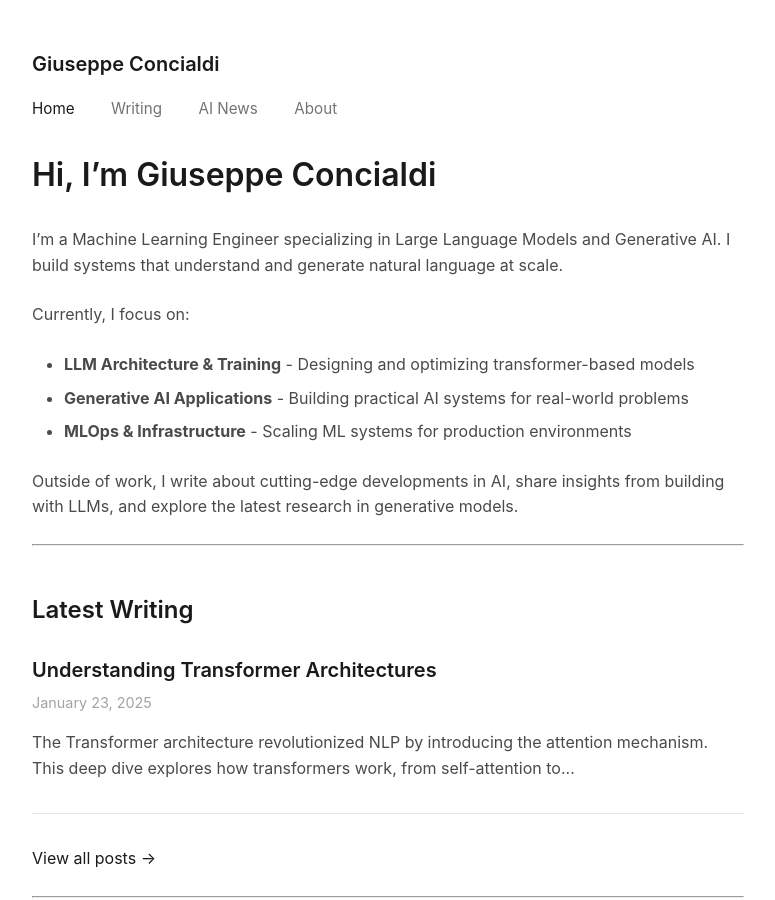
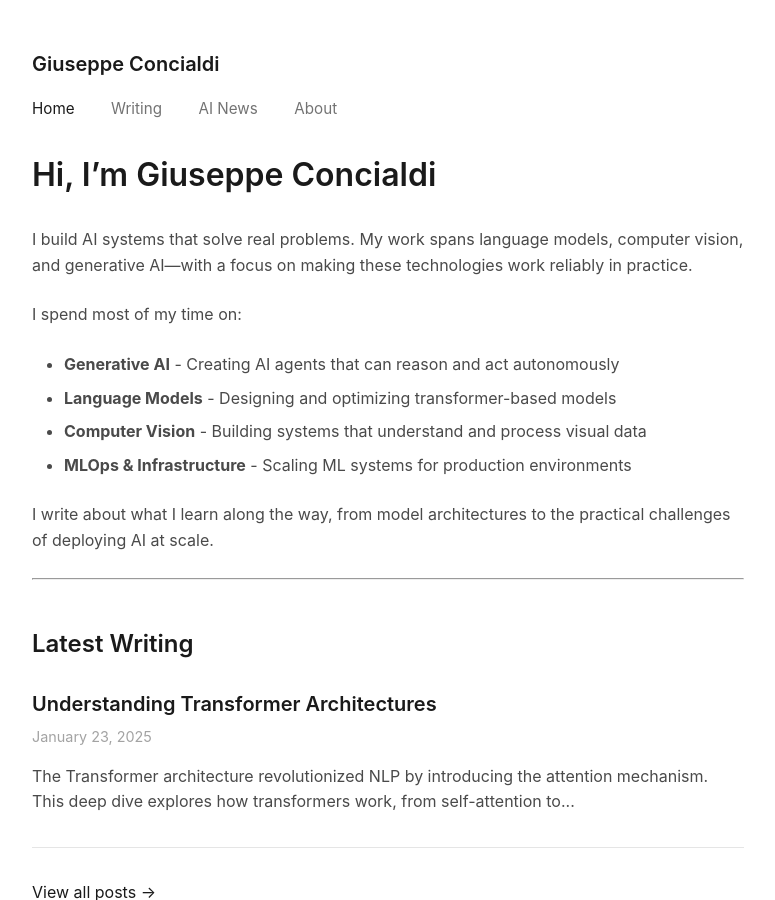
Before and after one commit to Gio99c/gio99c.github.io, a Jekyll site: the page built from index.md, in a window 1280 px wide and 900 px high. Shown: the whole window, without its empty margins (252-1027 px from the left). Built offline with Jekyll 4.4.1, drawn with Linux system fonts in a browser that asks for light colours; our own code applies the rules of GitHub Pages for plain Markdown files.

Commit message:
(style): improve copy on index

```diff
--- a/_layouts/ai_news.html
+++ b/_layouts/ai_news.html
@@ -39,7 +39,7 @@ layout: default
 
   <footer class="digest-footer">
     <p><small>
-      Daily digest using OpenAI web search. Links go to original sources.
+      Daily digest using AI web search. Links go to original sources.
     </small></p>
 
     <div class="digest-navigation">
--- a/index.md
+++ b/index.md
@@ -4,14 +4,15 @@ layout: default
 
 # Hi, I'm Giuseppe Concialdi
 
-I'm a Machine Learning Engineer specializing in Large Language Models and Generative AI. I build systems that understand and generate natural language at scale.
+I build AI systems that solve real problems. My work spans language models, computer vision, and generative AI—with a focus on making these technologies work reliably in practice.
 
-Currently, I focus on:
-* **LLM Architecture & Training** - Designing and optimizing transformer-based models
-* **Generative AI Applications** - Building practical AI systems for real-world problems
+I spend most of my time on:
+* **Generative AI** - Creating AI agents that can reason and act autonomously
+* **Language Models** - Designing and optimizing transformer-based models
+* **Computer Vision** - Building systems that understand and process visual data
 * **MLOps & Infrastructure** - Scaling ML systems for production environments
 
-Outside of work, I write about cutting-edge developments in AI, share insights from building with LLMs, and explore the latest research in generative models.
+I write about what I learn along the way, from model architectures to the practical challenges of deploying AI at scale.
 
 ---
 
```
Also changed, not shown: _posts/2025-07-23-understanding-transformer-architectures.md (+4 -4 lines), ai-news.md (+2 -2 lines), scripts/fetch_ai_news.py (+6 -6 lines), README.md.
